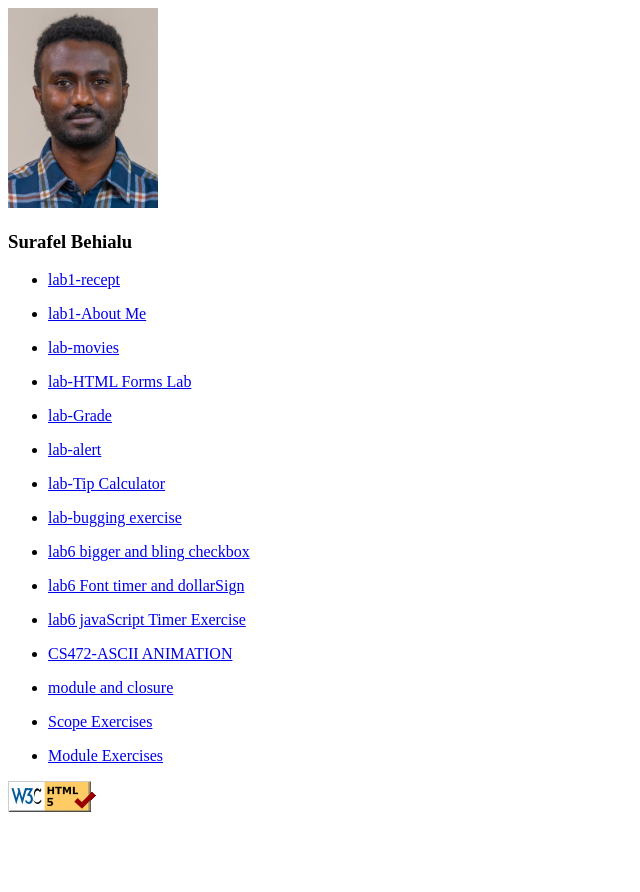
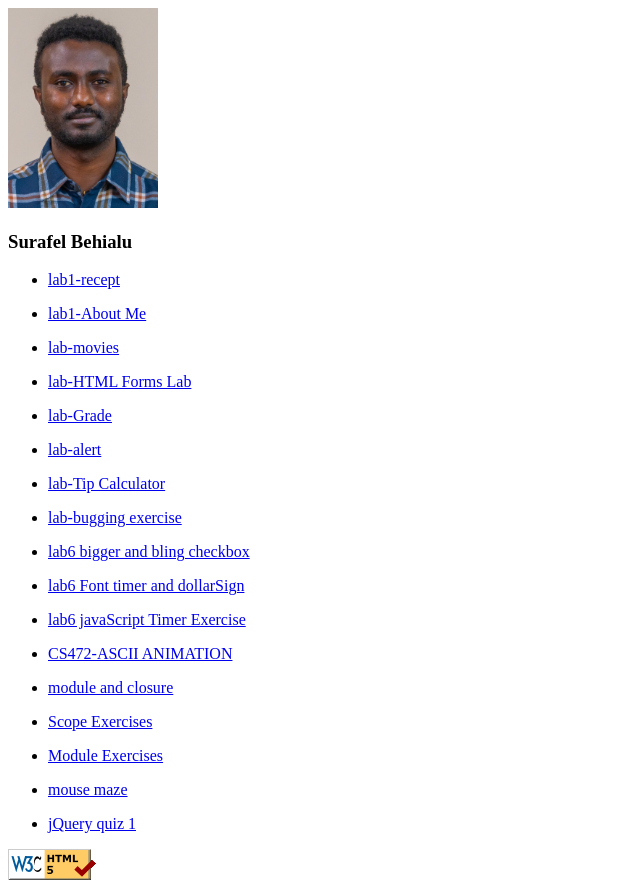
Before and after one commit to surafelAndualem/surafelAndualem.github.io, a plain HTML site: page Lab0myHomePage/index.html in a window 1280 px wide. Shown: the whole page, without its empty margins (0-640 px from the left). Before the commit the page ends 824 px from the top, so only its background shows below. Drawn offline with Linux system fonts and the light colour scheme.

Commit message:
Update index.html

```diff
--- a/Lab0myHomePage/index.html
+++ b/Lab0myHomePage/index.html
@@ -56,6 +56,13 @@
         <li><a href="Module Exercises.docx">Module Exercises</a></li>
     </ul>
 
+    <ul>
+        <li><a href="mouseMaze!/maze.html">mouse maze</a></li>
+    </ul>
+    <ul>
+        <li><a href="jQuery quiz 1.docx">jQuery  quiz 1</a></li>
+    </ul>
+
 
 
 
```
